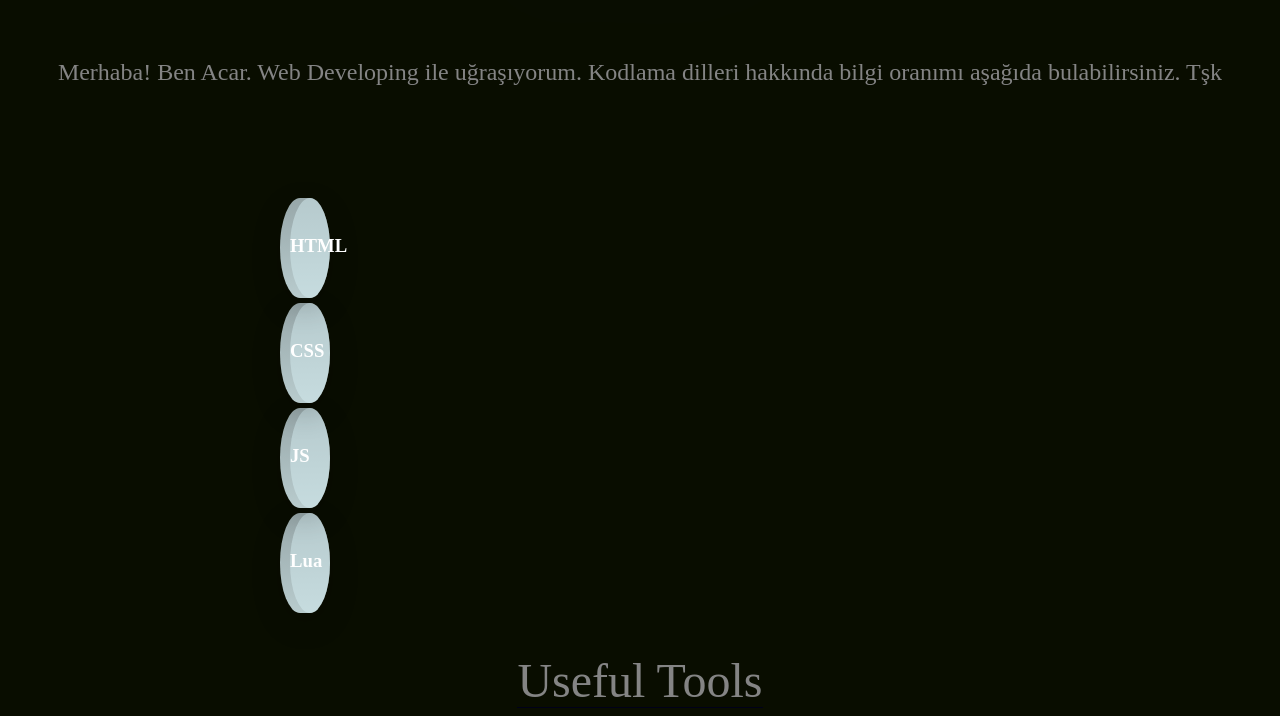
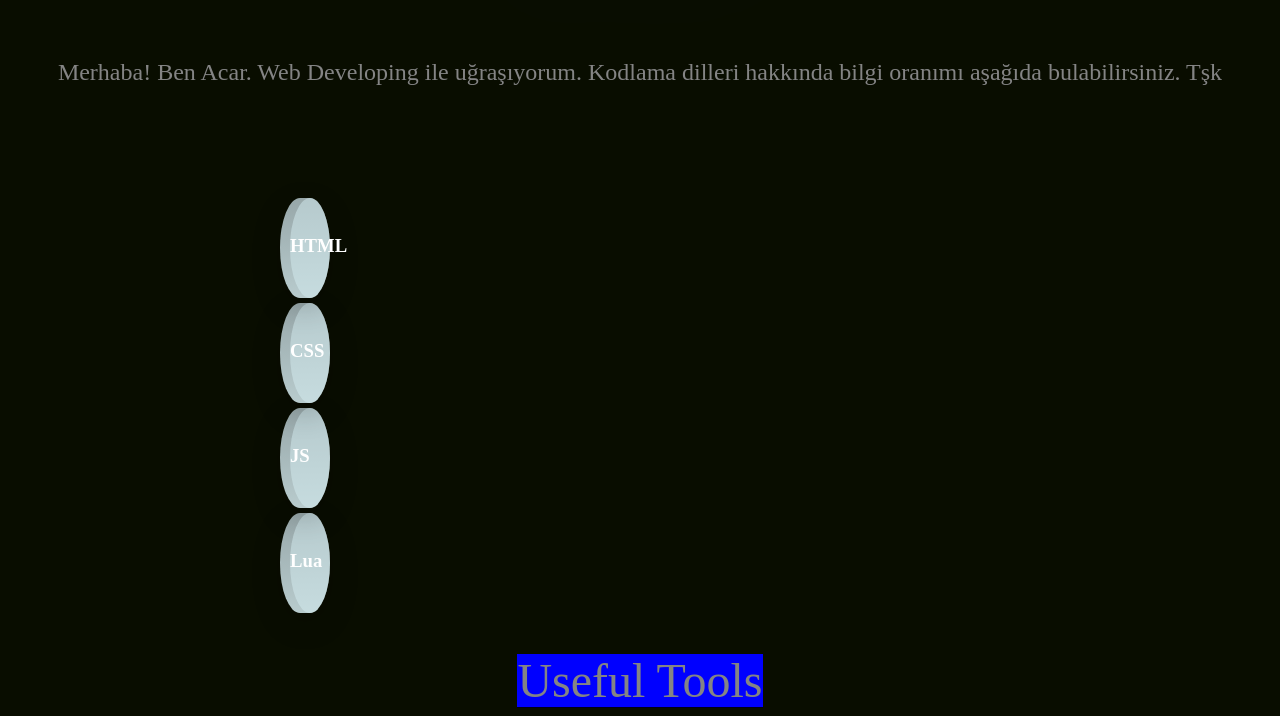
Before and after one commit to AcarSY/acarsy.github.io, a plain HTML site: page index.html in a window 1280 px wide. Shown: the part 273-989 px from the top of the page. Drawn offline with Linux system fonts and the light colour scheme.

Commit message:
Update index.html

```diff
--- a/index.html
+++ b/index.html
@@ -158,7 +158,7 @@
 				text-decoration: none;
 				transition: color 0.3s ease-in-out;
 				background-size: 100% 200%;
-				background-image: linear-gradient(to top, transparent 0%, transparent 50%, blue 50%, blue 100%);
+				background-color: blue;
 				background-position: 0 100%;
 				will-change: background-position;
 			}
```
